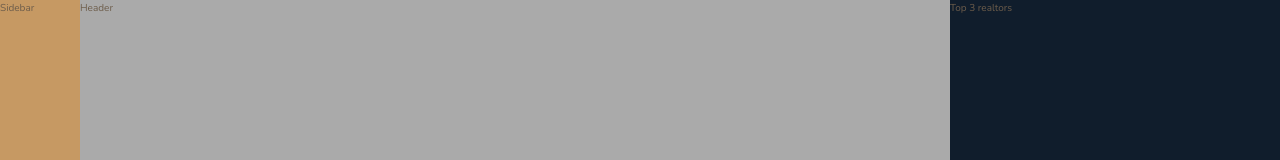
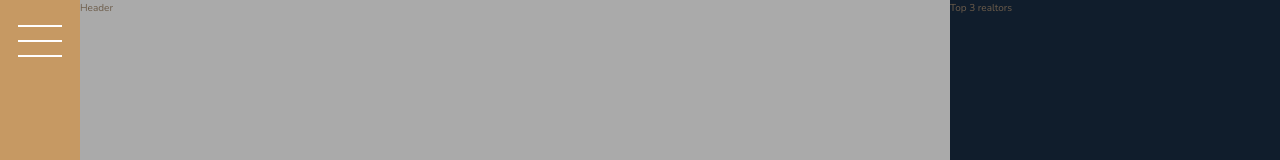
Before and after one commit to bhszewczyk/Nexter, a website: page index.html in a window 1280 px wide. Shown: the top 160 px of the page. Drawn offline with nearby package versions, Linux system fonts and the light colour scheme.

Commit message:
Adds sidebar nav button

```diff
--- a/index.html
+++ b/index.html
@@ -15,7 +15,9 @@
     <title>nexter &mdash; your home, your freedom</title>
   </head>
   <body class="container">
-    <div class="sidebar">Sidebar</div>
+    <div class="sidebar">
+      <button class="nav__btn"></button>
+    </div>
     <div class="header">Header</div>
     <div class="realtors">Top 3 realtors</div>
     <section class="features">
--- a/sass/_sidebar.scss
+++ b/sass/_sidebar.scss
@@ -2,4 +2,34 @@
   background-color: $color-primary;
   grid-column: sidebar-start/sidebar-end;
   grid-row: 1/-1;
+
+  display: flex;
+  justify-content: center;
 }
+
+.nav__btn {
+  border: none;
+  border-radius: 0;
+
+  background-color: #fff;
+  height: 2px;
+  width: 4.4rem;
+  margin-top: 4rem;
+
+  &::before,
+  &::after {
+    content: "";
+    background-color: #fff;
+    height: 2px;
+    width: 4.4rem;
+    display: block;
+  }
+
+  &::before {
+    transform: translateY(-1.5rem);
+  }
+
+  &::after {
+    transform: translateY(1.3rem);
+  }
+}
```
Also changed, not shown: css/style.css.
